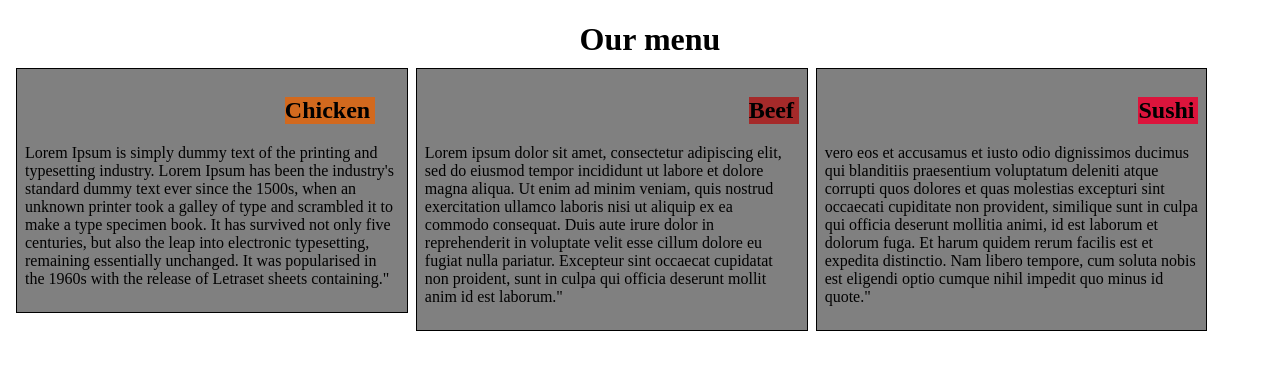
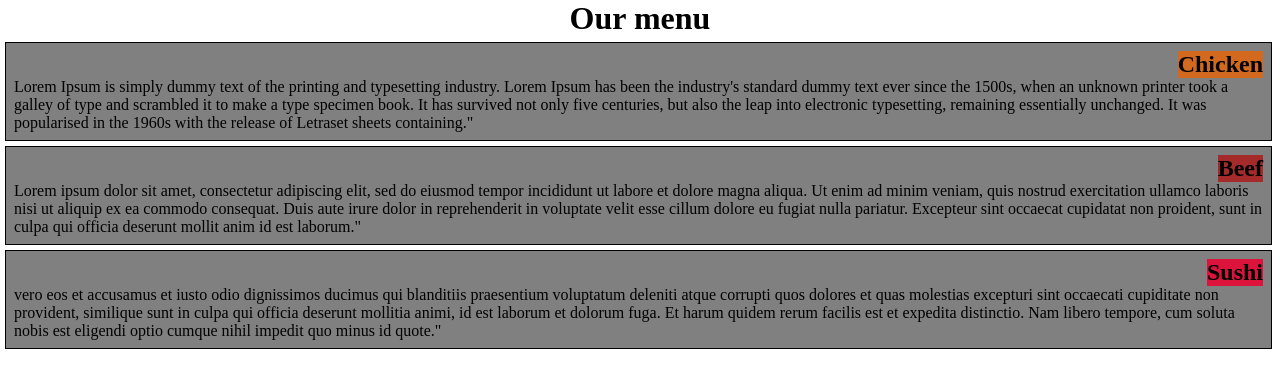
Before and after one commit to sowmyarengausha/coursera-test, a plain HTML site: page index.html in a window 1280 px wide. Drawn offline with Linux system fonts and the light colour scheme; files that its build step writes are made by us from their sources.

Commit message:
Update styles.css

```diff
--- a/styles.css
+++ b/styles.css
@@ -1,66 +1,66 @@
+
+body{
+margin: auto 5px;
+}
 #p{
     text-align:center;
-    width:100%;
-    margin-bottom:10px;
-    margin-right:10px;
-    margin-left:10px;
+    margin-bottom:5px;
+    margin-right:5px;
+    margin-left:5px;
 }
 #id{
     background-color: chocolate;
-    width:90px;
     float: right;
-    margin-right:1em;
-    padding:0;
-
-}
+   padding:0;
+    }
 #s1{
     background-color: brown;
-    width:50px;
-    float:right;
-
+    float: right;
 }
 #s2{
     background-color: crimson;
-    width:60px;
-    float:right;
+  float:right;
 }
 .lol{
     background-color: gray;
     border:1px solid black;
     padding:0.5em;
-    margin-bottom:1em;
-    width:33.33%;
-    float:left;
-    margin-left:0.5em;
+    clear:right;
+    margin-bottom: 5px;
+    margin-right: 3px;
+
+}
+.row{
+    width: 100%;
 }
 p{
-    clear:right;
+    clear: right;
 }
 *{
-    box-sizing:content-box;
+    margin: 0px;
     box-sizing: border-box;
-    padding:0em;
+    padding:0px;
 }
 @media(min-width:992px){
-    .col-lg-4{
+    .col-dtp-4{
         width:31%;
         float:left;
     }
 }
-@media(min-width:768px) and(max-width:991px){
-   .col-md-6, .col-md-12{
-    float:left;
+@media(min-width:768px) and (max-width:991px){
+   .col-tb1-6, .col-tb1-12{
+    float: left;
    }
-    .col-md-6{
-      width:50%;
+    .col-tb1-6{
+      width:48%;
     }
-    .col-md-12{
+    .col-tb1-12{
         width:100%;
     }
 
 }
-@media(max-width:767px){
-    .col-sm-12{
+@media(max-width:767px) {
+    .col-mob-12{
         width:100%;
         float:left;
     }
```
